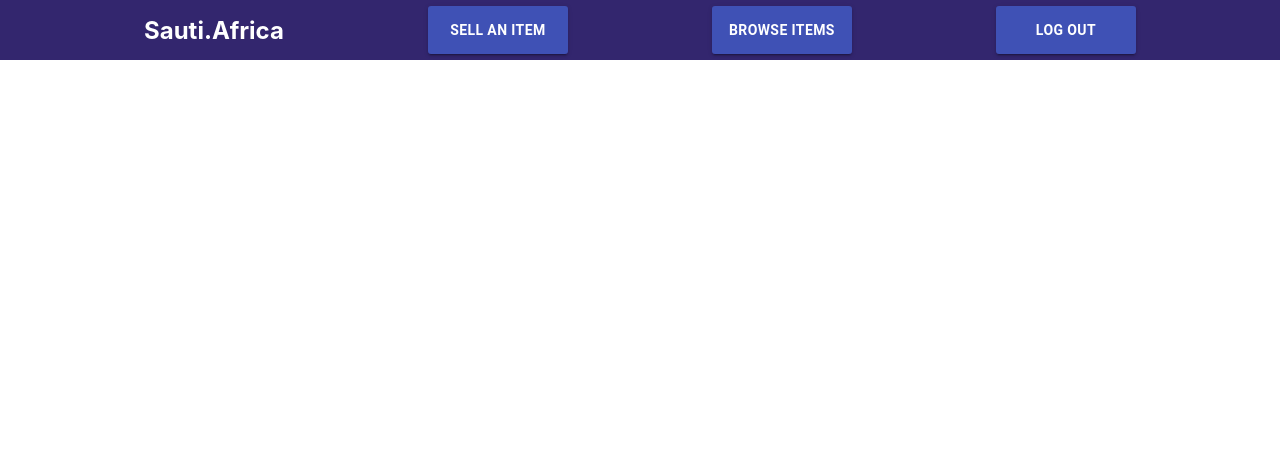
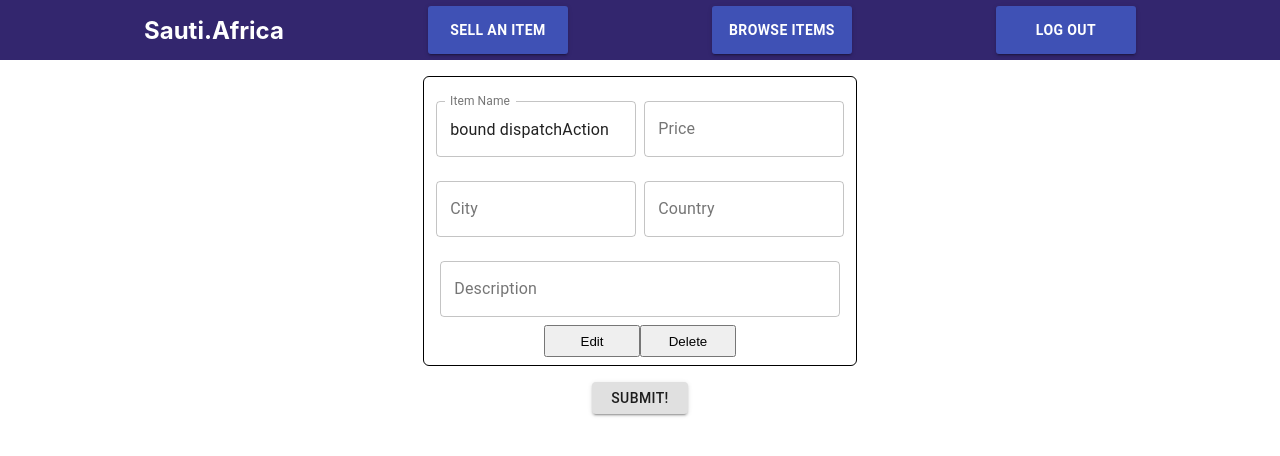
Before and after one commit to Build-Week-African-Marketplace-4/Front-End, a React (Create React App) app in the folder marketplace/: page /edititem in a window 1280 px wide. Shown: the top 456 px of the page. Built offline with nearby package versions, Linux system fonts and the light colour scheme.

Commit message:
added alot, mainly save function, refreactored routes, working on delete and edit functionality

```diff
--- a/marketplace/package.json
+++ b/marketplace/package.json
@@ -4,6 +4,7 @@
   "private": true,
   "dependencies": {
     "@material-ui/core": "^4.8.3",
+    "@material-ui/icons": "^4.5.1",
     "@testing-library/jest-dom": "^4.2.4",
     "@testing-library/react": "^9.3.2",
     "@testing-library/user-event": "^7.1.2",
--- a/marketplace/src/App.js
+++ b/marketplace/src/App.js
@@ -5,29 +5,26 @@ import { BrowserRouter as Router, Route, Switch } from "react-router-dom";
 import Register from "./components/Register"
 import Dashboard from "./components/Dashboard"
 import PrivateRoute from "./components/PrivateRoute";
-import AddItem from "./components/AddItem";
-import Form from "./components/NewItem";
+import NewItem from "./components/NewItem";
 import ItemsList from "./components/ItemsList";
 import Navigation from "./components/Navigation";
+import EditItem from "./components/EditItem"
 
 function App() {
   const [item, setItem] = useState([]);
   return (
     <Router>
-      <Navigation/>
+      <Navigation />
       <div className="App">
         <Switch>
           <PrivateRoute path="/protected" component={Dashboard} />
           <Route path="/login" component={Login} />
           <Route exact path="/" component={Register} />
-          <Route
-            path="/addItem/:id"
-            render={props => (
-              <AddItem {...props} setItem={setItem} item={item} />
+          <Route path="/itemsList" component={ItemsList} />
+          <Route path="/newItem" component= {NewItem} />
+          <Route path="/edititem" component = {EditItem}/>
             )}
           />
-          <Route path="/newItem" component={Form} />
-          <Route path="/itemsList" component={ItemsList} />
         </Switch>
       </div>
     </Router>
--- a/marketplace/src/components/Dashboard.js
+++ b/marketplace/src/components/Dashboard.js
@@ -1,6 +1,5 @@
 import React, {useState, useEffect} from 'react';
 import ItemCard from './ItemCards';
-import NewItem from './NewItem';
 import axiosWithAuth from '../utils/AxiosWithAuth';
 
 const divStyle = {
@@ -16,6 +15,7 @@ export default function Dashboard() {
   const [user, setUser] = useState();
   console.log(localStorage);
   const id = localStorage.getItem("userId");
+
 
   useEffect(effect => {
     axiosWithAuth()
@@ -33,8 +33,7 @@ export default function Dashboard() {
   return(
     <>
       <h1>Hello {user}!</h1>
-      <NewItem/>
-      <h1>Your Items:</h1>
+      <h1>These Are Your Items:</h1>
       <div style={divStyle}>
         {items.map(item => (
           <ItemCard
--- /dev/null
+++ b/marketplace/src/components/EditItem.js
@@ -0,0 +1,178 @@
+import React, { useState } from "react";
+import { makeStyles } from "@material-ui/core/styles";
+import TextField from "@material-ui/core/TextField";
+import { Grid, Box } from "@material-ui/core";
+import axiosWithAuth from "../utils/AxiosWithAuth";
+import { Button } from "@material-ui/core";
+import { Fab, Card } from "@material-ui/core"
+import IconButton from "@material-ui/core/IconButton";
+import EditIcon from "@material-ui/icons/Edit";
+import DeleteIcon from "@material-ui/icons";
+
+const useStyles = makeStyles(theme => ({
+  root: {
+    flexGrow: 1,
+    display: "flex",
+    justifyContent: "center"
+  },
+  box: {
+    margin: theme.spacing(2)
+  },
+  TextField: {
+    width: "96%",
+    height: "100%"
+  },
+  TextFields: {
+    width: "98%",
+    height: "100%"
+  },
+  paper: {
+    textAlign: "center",
+    padding: theme.spacing(0),
+    textAlign: "center",
+    color: theme.palette.text.secondary
+  }
+}));
+
+const newItem = {
+  name: null,
+  price: null,
+  city: null,
+  country: null,
+  user_id: Number(localStorage.getItem("userId"))
+};
+
+const NewItem = props => {
+  const [editing, setEditing] = useState(false);
+  const classes = useStyles();
+
+  const deleteCard = e => {
+    e.preventDefault();
+    axiosWithAuth()
+      .delete(`api/item/${props.id}`)
+      .then(() => {
+        window.location.reload();
+      })
+      .catch(error => {
+        console.log(error);
+      });
+  };
+
+  const handleChange = event => {
+    setEditing({ ...editing, [event.target.name]: event.target.value });
+  };
+
+  return (
+    <form>
+      <div className={classes.root}>
+        <Card
+          action=
+          {
+            <div>
+              <Fab
+                type="button"
+                size="small"
+                color="secondary"
+                aria-label="edit"
+                className={classes.fab}
+                onClick={e => {
+                  e.preventDefault();
+                  setEditing(true);
+                }}
+              >
+                <EditIcon />
+              </Fab>
+
+              <IconButton
+                size="small"
+                color="primary"
+                aria-label="delete"
+                className={classes.fab}
+                onClick={deleteCard}
+              >
+                <DeleteIcon />
+              </IconButton>
+            </div>
+          }
+          />
+        <Box
+          border={1}
+          borderRadius={6}
+          width={400}
+          p={2}
+          className={classes.box}
+        >
+          <Grid container spacing={2} className={classes.root}>
+            <Grid xs={6}>
+              <TextField
+                className={classes.TextField}
+                name="name"
+                label="Item Name"
+                margin="normal"
+                variant="outlined"
+                value={setEditing.name}
+                onChange={handleChange}
+              />
+            </Grid>
+            <Grid xs={6}>
+              <TextField
+                className={classes.TextField}
+                name="price"
+                label="Price"
+                margin="normal"
+                variant="outlined"
+                value={setEditing.price}
+                onChange={handleChange}
+              />
+            </Grid>
+            <Grid xs={6}>
+              <TextField
+                className={classes.TextField}
+                name="city"
+                label="City"
+                variant="outlined"
+                margin="normal"
+                value={setEditing.city}
+                onChange={handleChange}
+              />
+            </Grid>
+            <Grid xs={6}>
+              <TextField
+                className={classes.TextField}
+                name="country"
+                label="Country"
+                variant="outlined"
+                margin="normal"
+                value={setEditing.country}
+                onChange={handleChange}
+              />
+            </Grid>
+            <Grid xs={12}>
+              <TextField
+                className={classes.TextField}
+                name="description"
+                label="Description"
+                variant="outlined"
+                margin="normal"
+                value={setEditing.description}
+                onChange={handleChange}
+              />
+            </Grid>
+            <button>Edit</button>
+            <button>Delete</button>
+          </Grid>
+        </Box>
+      </div>
+      <Button
+        type="submit"
+        variant="contained"
+        color=""
+        textDecoration="none"
+      >
+        Submit!
+      </Button>
+    </form>
+  );
+};
+
+export default NewItem;
--- a/marketplace/src/components/ItemCards.js
+++ b/marketplace/src/components/ItemCards.js
@@ -29,8 +29,6 @@ const useStyles = makeStyles(theme => ({
     color: theme.palette.text.secondary
   }
 }));
-
-
 
 const ItemCard = props => {
 
--- a/marketplace/src/components/ItemsList.js
+++ b/marketplace/src/components/ItemsList.js
@@ -28,9 +28,6 @@ export default function Dashboard() {
   return(
     <>
       <h1>All Items For Sale</h1>
-      <nav>
-
-      </nav>
       <div style={divStyle}>
         {items.map(item => (
           <ItemCard
--- a/marketplace/src/components/NewItem.js
+++ b/marketplace/src/components/NewItem.js
@@ -1,12 +1,12 @@
-import React from "react";
+import React, {useState} from "react";
 import { makeStyles } from "@material-ui/core/styles";
 import TextField from "@material-ui/core/TextField";
 import { Grid, Box } from "@material-ui/core";
 import axiosWithAuth from "../utils/AxiosWithAuth";
 import { Button } from "@material-ui/core";
 import * as Yup from "yup";
-import { Link } from "react-router-dom";
 import { Formik } from "formik";
+import { Link } from "@material-ui/core"
 
 const useStyles = makeStyles(theme => ({
   root: {
@@ -33,35 +33,38 @@ const useStyles = makeStyles(theme => ({
   }
 }));
 
-const Form = props => {
-  const [values, setValues] = React.useState({
+const newItem = {
   name: null,
   price: null,
   city: null,
   country: null,
+  description: null,
+  user_id: Number(localStorage.getItem("userId"))
+}
+
+const NewItem = props => {
+  const [userToEdit, setUserToEdit] = useState(newItem);
+  const classes = useStyles();
+
+  const saveEdit = e => {
+    e.preventDefault();
+    Object.keys(userToEdit).forEach(property => {
+      if (!userToEdit[property]) {
+        delete userToEdit[property];
+      }
     });
-  const handleChange = event => {
-    setValues({ ...values, [event.target.name]: event.target.value });
+    console.log(userToEdit)
+    axiosWithAuth()
+    .post("api/item", userToEdit)
+      .then(response => {
+        console.log("posting", response.data);
+        props.history.push(`/protected`);
+      })
+      .catch(error => console.log("Creating Item Error", error.response));
   };
 
-  const classes = useStyles();
-
-  const onSubmit = event => {
-    event.preventDefault();
-
-    Object.keys(values).forEach(property => {
-      if (!values[property]) {
-        delete values[property];
-      }
-    });
-    axiosWithAuth
-    .post("api/item", values)
-      .then(response => {
-        console.log(response, props);
-        // localStorage.setItem("token");
-        props.history.push("/itemList");
-      })
-      .catch(error => console.log("Creating Item Error", error.response));
+  const handleChange = event => {
+    setUserToEdit({ ...userToEdit, [event.target.name]: event.target.value });
   };
 
   return (
@@ -73,7 +76,7 @@ const Form = props => {
         city: Yup.string().required("City is Required")
       })}
     >
-      <form onSubmit={onSubmit}>
+      <form>
         <div>
           <h1>Sell An Item!</h1>
         </div>
@@ -93,7 +96,7 @@ const Form = props => {
                   label="Item Name"
                   margin="normal"
                   variant="outlined"
-                  value={values.name}
+                  value={userToEdit.name}
                   onChange={handleChange}
                 />
               </Grid>
@@ -104,7 +107,7 @@ const Form = props => {
                   label="Price"
                   margin="normal"
                   variant="outlined"
-                  value={values.price}
+                  value={userToEdit.price}
                   onChange={handleChange}
                 />
               </Grid>
@@ -115,7 +118,7 @@ const Form = props => {
                   label="City"
                   variant="outlined"
                   margin="normal"
-                  value={values.city}
+                  value={userToEdit.city}
                   onChange={handleChange}
                 />
               </Grid>
@@ -126,7 +129,7 @@ const Form = props => {
                   label="Country"
                   variant="outlined"
                   margin="normal"
-                  value={values.country}
+                  value={userToEdit.country}
                   onChange={handleChange}
                 />
               </Grid>
@@ -135,28 +138,27 @@ const Form = props => {
                   className={classes.TextField}
                   name="description"
                   label="Description"
+                  variant="outlined"
                   margin="normal"
-                  variant="outlined"
-                  value={values.name}
+                  value={userToEdit.description}
                   onChange={handleChange}
                 />
               </Grid>
             </Grid>
           </Box>
         </div>
-        <Link to="/confirm">
         <Button
           type="submit"
           variant="contained"
           color=""
           textDecoration="none"
+          onClick={saveEdit}
         >
           Submit!
         </Button>
-        </Link>
       </form>
     </Formik>
   );
 };
 
-export default Form;
+export default NewItem
```
Also changed, not shown: marketplace/src/components/AddItem.js (deleted, +0 -156 lines), marketplace/src/components/Navigation.js (+14 -6 lines), 1 other file (tests, documents, lock files or other folders). Lines whose indentation alone changed are shown as unchanged.
